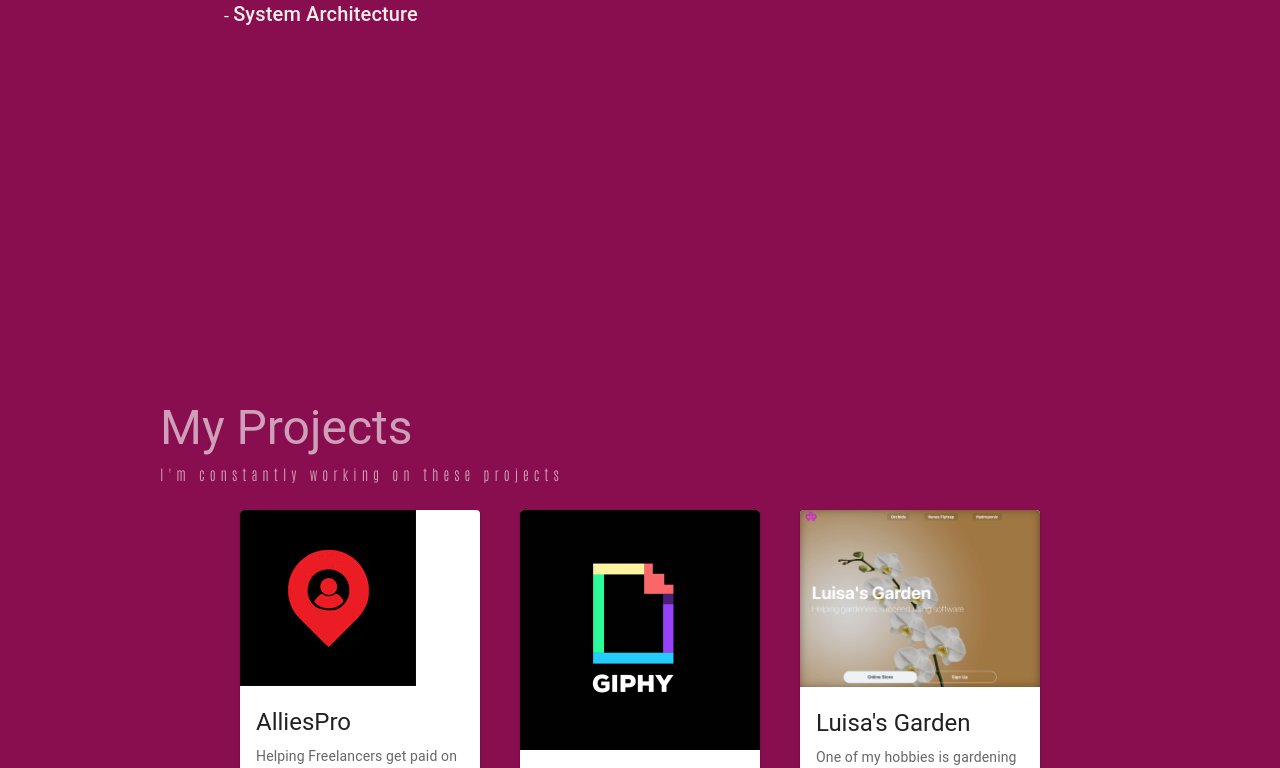
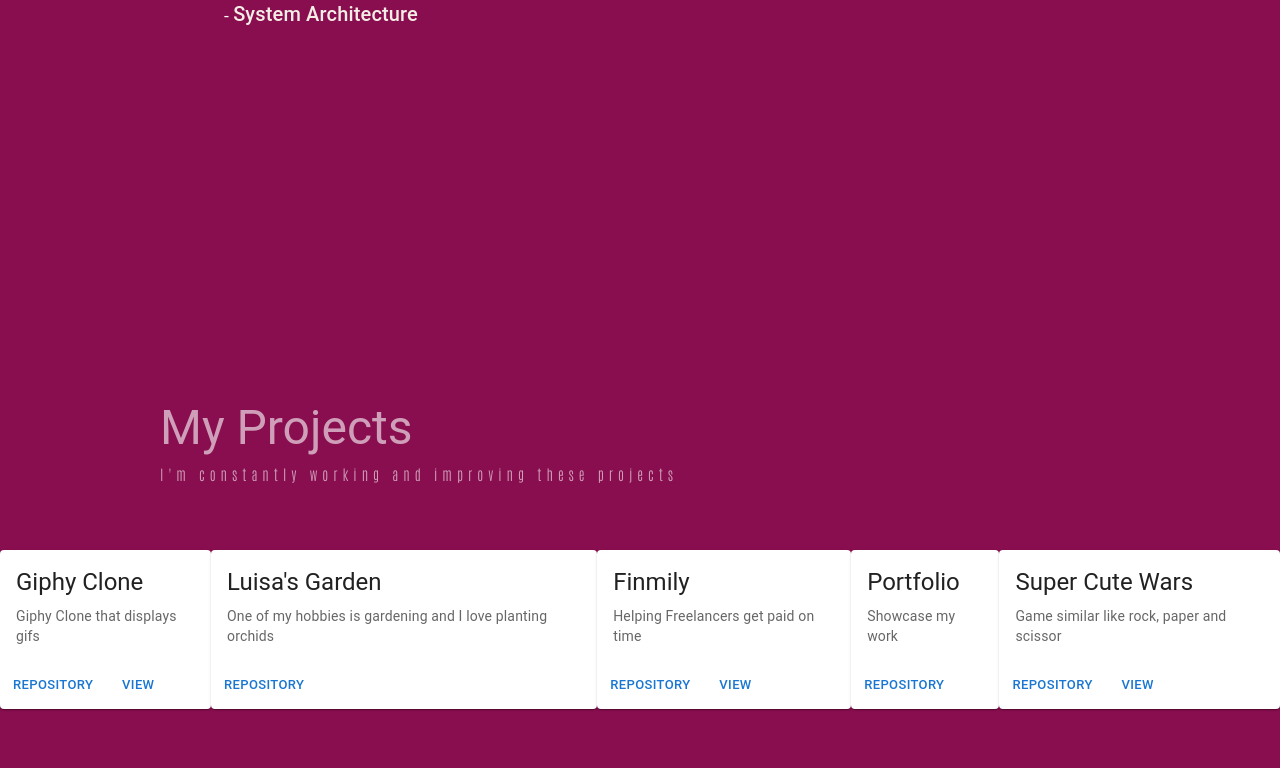
Before and after one commit to samsoftwaredev/portfolio, a Next.js app: page / in a window 1280 px wide. Shown: the part 2000-2768 px from the top of the page. Built offline with nearby package versions, Linux system fonts and the light colour scheme; a web font is replaced by a local one.

Commit message:
improve styling for projects section

```diff
--- a/components/OwnerProjects/OwnerProjects.tsx
+++ b/components/OwnerProjects/OwnerProjects.tsx
@@ -24,25 +24,36 @@ interface Props {
 
 const OwnerProjects = ({ projects }: Props) => {
   return (
-    <Grid
-      container
-      spacing={{ xs: 4, md: 5 }}
-      columns={{ xs: 1, sm: 1, md: 12 }}
+    <Box
+      mt={5}
+      sx={{
+        display: "flex",
+        alignItems: "stretch",
+        justifyContent: "center",
+      }}
     >
       {projects.map((p) => (
-        <Grid item xs={2} sm={4} md={4} key={p.title}>
-          <Card>
-            <Image
+        <Card
+          key={p.title}
+          sx={{
+            display: "flex",
+            flexDirection: "column",
+            alignItems: "space-between",
+            justifyContent: "space-between",
+            alignContent: "space-between",
+          }}
+        >
+          {/* <Image
               className={styles.image}
               alt={p.imageAlt}
               src={p.image}
               quality={100}
-            />
+            /> */}
           <CardContent>
             <Typography gutterBottom variant="h5" component="div">
               {p.title}
             </Typography>
-              <Typography variant="body2" color="text.secondary">
+            <Typography variant="body2" color="text.secondary" component="div">
               {p.description}
             </Typography>
           </CardContent>
@@ -51,9 +62,8 @@ const OwnerProjects = ({ projects }: Props) => {
             {p.websiteURL && <Button size="small">View</Button>}
           </CardActions>
         </Card>
-        </Grid>
       ))}
-    </Grid>
+    </Box>
   );
 };
 
--- a/pages/index.tsx
+++ b/pages/index.tsx
@@ -106,13 +106,13 @@ const Home: NextPage = () => {
   ];
 
   const projects = [
-    {
-      image: alliespro,
-      imageAlt: "Website",
-      title: "AlliesPro",
-      description: "Helping Freelancers get paid on time",
-      repositoryURL: "",
-    },
+    // {
+    //   image: alliespro,
+    //   imageAlt: "Website",
+    //   title: "AlliesPro",
+    //   description: "Helping Freelancers get paid on time",
+    //   repositoryURL: "",
+    // },
     {
       image: giphy,
       imageAlt: "Website",
@@ -185,7 +185,7 @@ const Home: NextPage = () => {
             display: "flex",
             flexWrap: "nowrap",
             alignItems: "flex-end",
-            justifyContent: "space-between",
+            justifyContent: "space-around",
           }}
         >
           {/* <OwnerName firstName={owner.firstName} lastName={owner.lastName} /> */}
@@ -195,7 +195,7 @@ const Home: NextPage = () => {
             gutterBottom
             className="primaryText"
           >
-            <small className="subPrimaryText">A Very Creative</small>
+            <small className="subPrimaryText">A Very Skilled</small>
             Front-End Developer
             <small className="subPrimaryText">
               + {yearsOfExp()} years experience
@@ -317,11 +317,17 @@ const Home: NextPage = () => {
         >
           My Projects
           <small className="subPrimaryText">
-            I&apos;m constantly working on these projects
+            I&apos;m constantly working and improving these projects
           </small>
         </Typography>
         <Element name="projects">
-          <Box px={"15em"}>
+          <Box
+            sx={{
+              display: "flex",
+              alignItems: "stretch",
+              justifyContent: "center",
+            }}
+          >
             <OwnerProjects projects={projects} />
           </Box>
         </Element>
```
Lines whose indentation alone changed are shown as unchanged.
